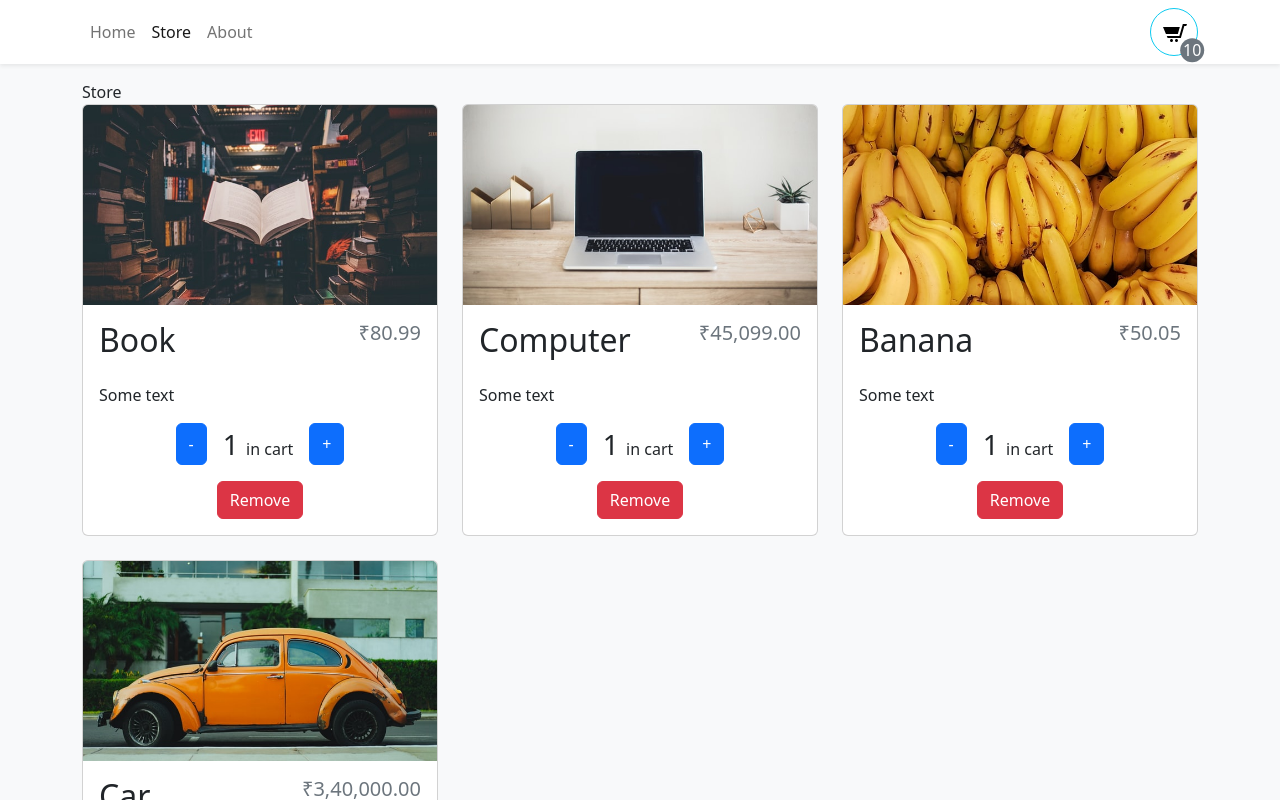
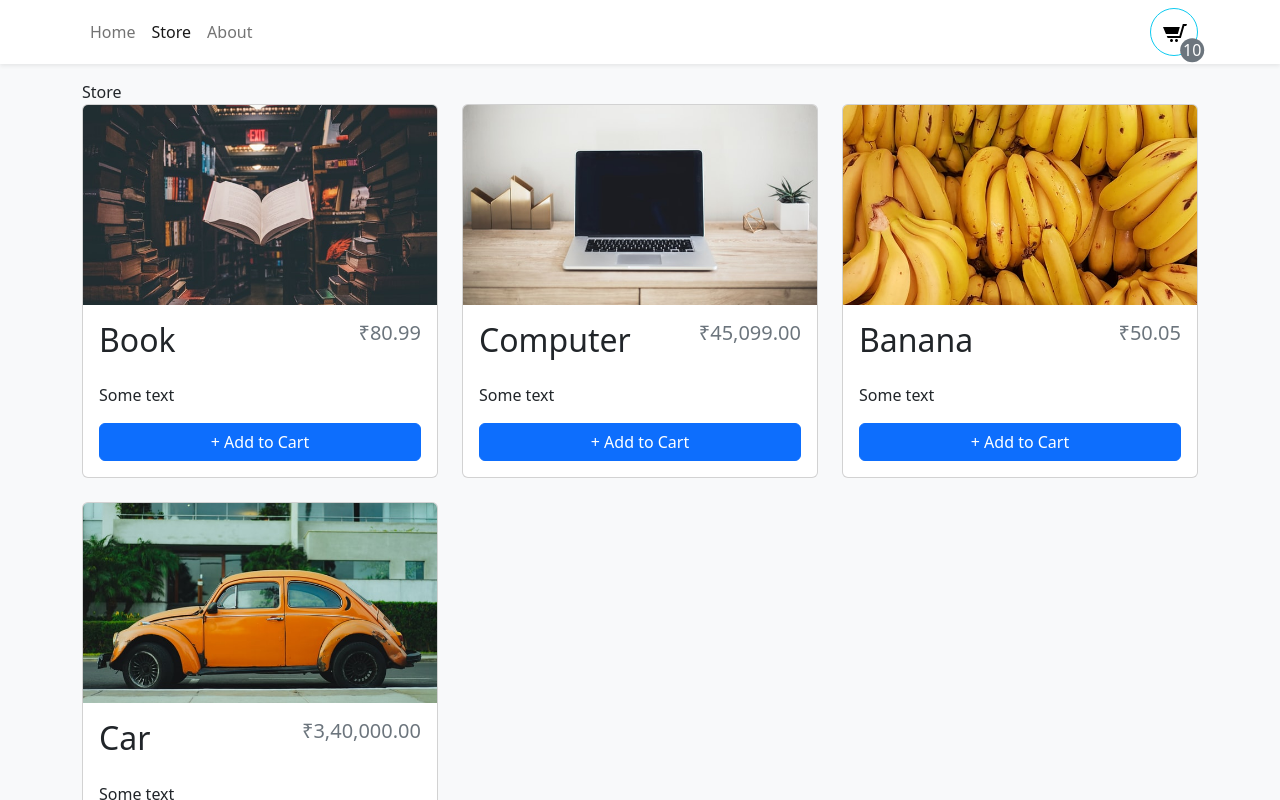
Before and after one commit to Kingshukrox/shopping-cart, a React (Vite) app: page /store in a window 1280 px wide. Shown: the top 800 px of the page. Built offline with nearby package versions, Linux system fonts and the light colour scheme.

Commit message:
skeleton context provider setup

```diff
--- a/src/App.jsx
+++ b/src/App.jsx
@@ -4,9 +4,10 @@ import { Home } from "./pages/Home";
 import { Store } from "./pages/Store";
 import { About } from "./pages/About";
 import { Navbar } from "./components/Navbar";
+import { CartContextProvider } from "./context/CartContext";
 function App() {
     return (
-        <>
+        <CartContextProvider>
             <Navbar />
             <Container className="mb-4">
                 <Routes>
@@ -15,7 +16,8 @@ function App() {
                     <Route path="/about" element={<About />} />
                 </Routes>
             </Container>
-        </>
+        </CartContextProvider>
+
     );
 }
 
--- a/src/components/StoreItem.jsx
+++ b/src/components/StoreItem.jsx
@@ -3,7 +3,7 @@ import { Button, Card } from "react-bootstrap";
 import { currencyFormat } from "../utilities/currencyFormat";
 
 export function StoreItem({ id, name, price, imgUrl,alt }) {
-    const quantity=1;
+    const quantity=0;
     return (
         <div>
             <article>
--- /dev/null
+++ b/src/context/CartContext.jsx
@@ -0,0 +1,15 @@
+import { createContext, useContext } from "react";
+
+const CartContext=createContext({})
+
+export function useCart(){
+    return useContext(CartContext)
+}
+
+export function CartContextProvider({children}){
+    return (
+        <CartContext.Provider value={{}}>
+            {children}
+        </CartContext.Provider>
+    );
+}
```
